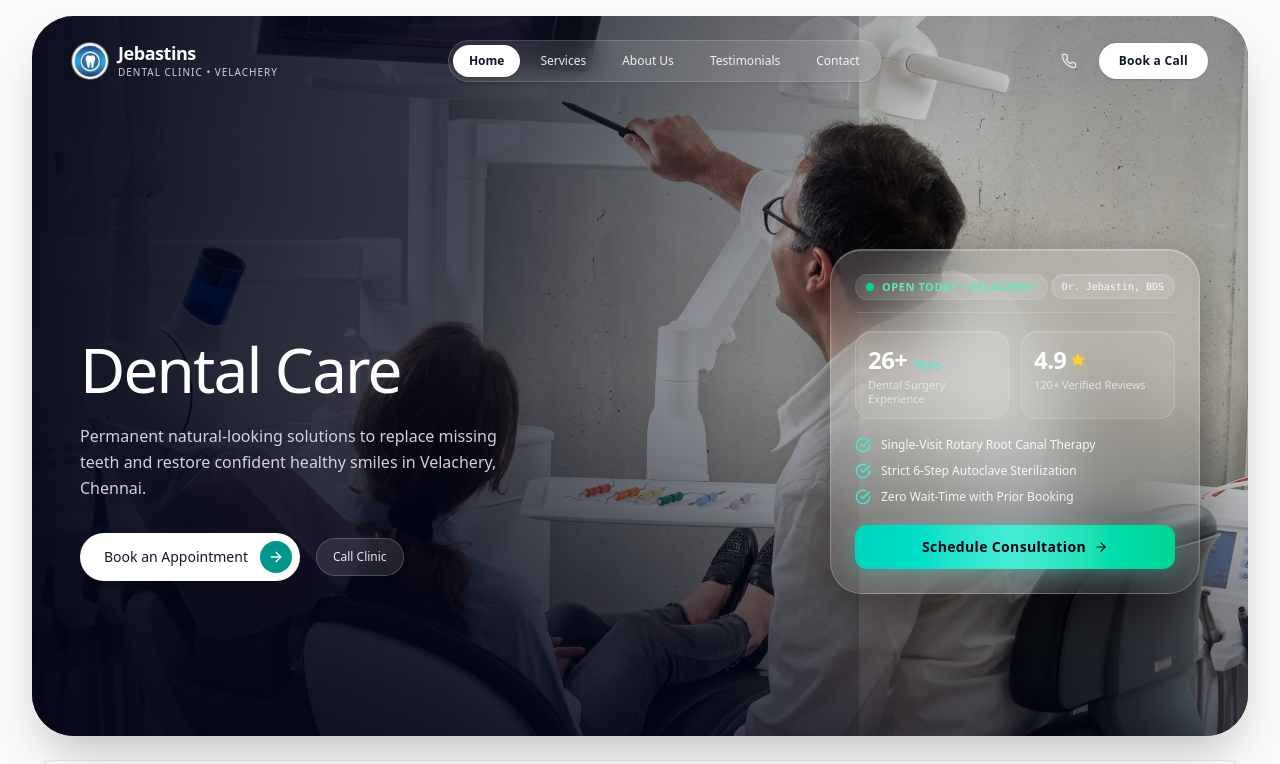
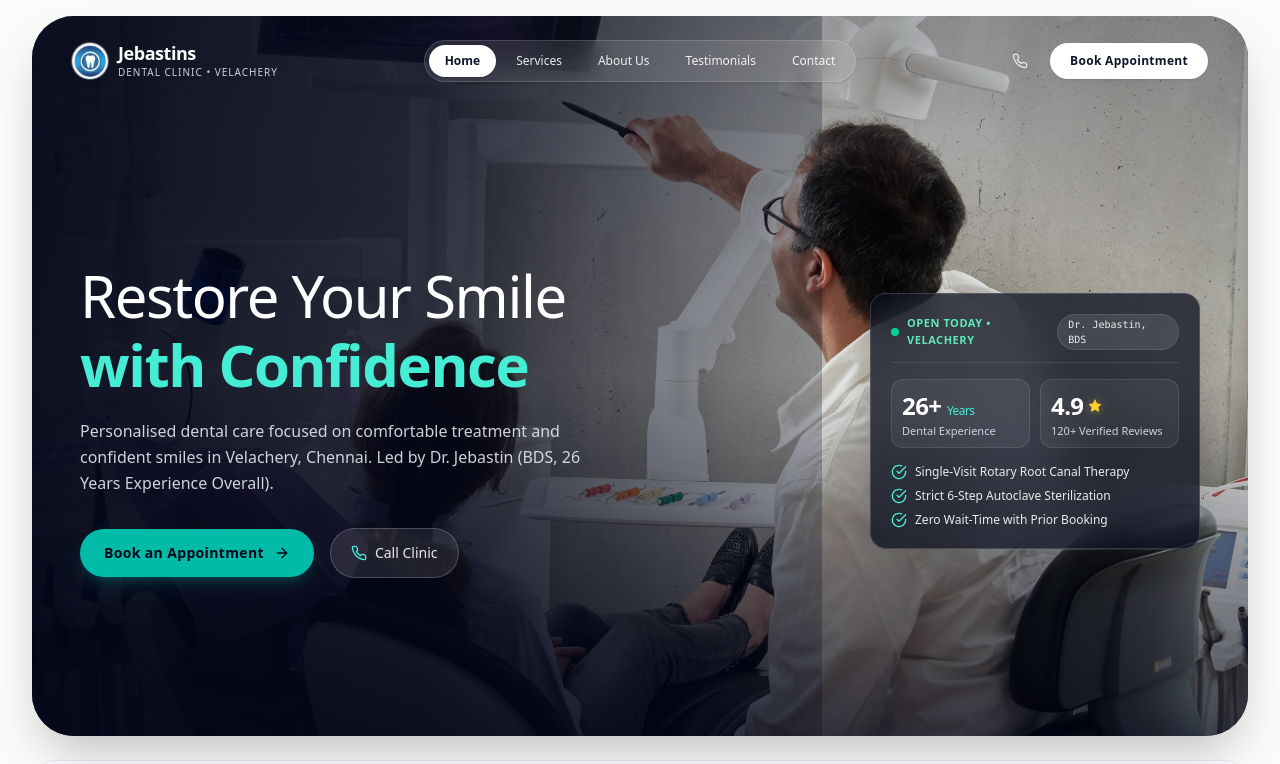
Before and after one commit to tharun-creator/webiste-demo, a Next.js app: page / in a window 1280 px wide. Shown: the top 764 px of the page. Built offline with nearby package versions, Linux system fonts and the light colour scheme.

Commit message:
feat(hero): refine hero UI, simplify CTA hierarchy, and compact trust card

```diff
--- a/next.config.ts
+++ b/next.config.ts
@@ -2,6 +2,7 @@ import type { NextConfig } from "next";
 
 const nextConfig: NextConfig = {
   reactStrictMode: true,
+  devIndicators: false,
   images: {
     remotePatterns: [
       { protocol: "https", hostname: "images.unsplash.com" },
--- a/src/components/HeroSection.tsx
+++ b/src/components/HeroSection.tsx
@@ -4,8 +4,7 @@ import React, { useRef } from "react";
 import Image from "next/image";
 import { motion, useScroll, useTransform, useReducedMotion } from "motion/react";
 import { Navbar } from "./Navbar";
-import { MorphingText } from "./motion/MorphingText";
-import { ArrowRightIcon, CheckCircleIcon, StarIcon } from "./Icons";
+import { ArrowRightIcon, CheckCircleIcon, StarIcon, PhoneIcon } from "./Icons";
 
 interface HeroSectionProps {
   onOpenBooking: (service?: string) => void;
@@ -59,7 +58,7 @@ export function HeroSection({ onOpenBooking }: HeroSectionProps) {
         {/* Background Image: High-definition authentic dental treatment with Scroll Parallax */}
         <div className="absolute inset-0 z-0 overflow-hidden">
           <motion.div
-            initial={{ scale: 1.06 }}
+            initial={{ scale: 1.05 }}
             animate={{ scale: 1 }}
             transition={{ duration: 1.6, ease: [0.16, 1, 0.3, 1] as const }}
             style={{ y: shouldReduceMotion ? 0 : bgY }}
@@ -67,17 +66,17 @@ export function HeroSection({ onOpenBooking }: HeroSectionProps) {
           >
             <Image
               src="/images/hero-patient.jpg"
-              alt="Family-friendly gentle dental treatment at Jebastins Dental Clinic"
+              alt="Family-friendly gentle dental treatment at Jebastins Dental Clinic, Velachery"
               fill
               priority
-              className="object-cover object-[70%_center] sm:object-right"
+              className="object-cover object-[78%_center] sm:object-[75%_center] lg:object-[80%_center]"
               sizes="(max-width: 1280px) 100vw, 1440px"
             />
           </motion.div>
 
-          {/* Precision Vignette & Gradient Overlays */}
-          <div className="absolute inset-0 bg-gradient-to-r from-slate-950/95 via-slate-950/70 to-slate-950/20 sm:w-[68%]" />
-          <div className="absolute inset-0 bg-gradient-to-t from-slate-950/65 via-transparent to-slate-950/25" />
+          {/* Precision Vignette & Gradient Overlays: Deep navy on left, calm and softer toward dentist on right */}
+          <div className="absolute inset-0 bg-gradient-to-r from-slate-950/95 via-slate-950/80 to-slate-950/25 sm:w-[72%] lg:w-[65%]" />
+          <div className="absolute inset-0 bg-gradient-to-t from-slate-950/70 via-transparent to-slate-950/30" />
         </div>
 
         {/* Floating Top Navigation */}
@@ -94,70 +93,59 @@ export function HeroSection({ onOpenBooking }: HeroSectionProps) {
             animate="visible"
             className="max-w-xl"
           >
-            {/* Headline with Morphing Typography & Masked Staggered Entrance */}
+            {/* Headline with Professional Editorial Hierarchy */}
             <motion.h1
               variants={itemVariants}
-              className="text-4xl sm:text-5xl lg:text-[62px] font-normal tracking-[-0.03em] leading-[1.08] text-white"
+              className="text-3xl sm:text-4xl md:text-5xl lg:text-[54px] xl:text-[58px] font-medium tracking-tight leading-[1.12] text-white"
             >
-              <span className="block min-h-[1.15em]">
-                <MorphingText
-                  words={[
-                    "Family-Friendly",
-                    "Gentle & Caring",
-                    "Precision Implant",
-                    "Laser Endodontic",
-                    "Confident Smile",
-                  ]}
-                  highlightClassName="text-white font-normal"
-                />
-              </span>
-              <span className="font-medium text-white block mt-1">Dental Care</span>
+              <span className="block">Restore Your Smile</span>
+              <span className="font-semibold text-teal-300 block mt-1">with Confidence</span>
             </motion.h1>
 
             {/* Supporting Copy */}
             <motion.p
               variants={itemVariants}
-              className="mt-5 text-sm sm:text-base text-slate-200/90 leading-relaxed font-normal max-w-md"
+              className="mt-5 text-sm sm:text-base text-slate-200/90 leading-relaxed font-normal max-w-lg"
             >
-              Permanent natural-looking solutions to replace missing teeth and
-              restore confident healthy smiles in Velachery, Chennai.
+              Personalised dental care focused on comfortable treatment and confident
+              smiles in Velachery, Chennai. Led by Dr. Jebastin (BDS, 26 Years Experience Overall).
             </motion.p>
 
-            {/* Primary CTA with Spring Physics & Touch Targets */}
+            {/* Primary & Secondary CTA Hierarchy */}
             <motion.div variants={itemVariants} className="mt-8 flex flex-wrap items-center gap-3.5 sm:gap-4">
               <motion.button
-                whileHover={{ scale: 1.03, y: -1 }}
+                whileHover={{ scale: 1.02 }}
                 whileTap={{ scale: 0.98 }}
                 transition={{ type: "spring", bounce: 0.15, visualDuration: 0.3 }}
                 onClick={() => onOpenBooking("General Consultation")}
-                className="group pl-5 pr-1.5 py-1.5 sm:pl-6 sm:pr-2 sm:py-2 rounded-full bg-white hover:bg-slate-50 text-slate-900 text-xs sm:text-sm font-medium shadow-lg flex items-center gap-3 cursor-pointer touch-manipulation"
+                className="px-6 py-3.5 rounded-full bg-teal-500 hover:bg-teal-400 active:bg-teal-600 text-slate-950 text-xs sm:text-sm font-semibold tracking-wide shadow-lg shadow-teal-500/20 flex items-center gap-2.5 cursor-pointer touch-manipulation transition-all"
               >
                 <span>Book an Appointment</span>
-                <span className="w-7 h-7 sm:w-8 sm:h-8 rounded-full bg-teal-600 text-white flex items-center justify-center group-hover:bg-teal-700 transition-colors">
-                  <ArrowRightIcon className="w-3.5 h-3.5 sm:w-4 sm:h-4 group-hover:translate-x-0.5 transition-transform" />
-                </span>
+                <ArrowRightIcon className="w-4 h-4" />
               </motion.button>
 
               <a
                 href="tel:+919840012345"
-                className="inline-flex items-center gap-2 text-xs text-white/90 py-2.5 px-4 rounded-full bg-white/10 hover:bg-white/20 backdrop-blur-md border border-white/20 font-medium transition-colors touch-manipulation"
+                title="Call Jebastins Dental Clinic: +91 98400 12345"
+                className="inline-flex items-center gap-2 text-xs sm:text-sm text-white/90 hover:text-white py-3.5 px-5 rounded-full bg-white/10 hover:bg-white/15 border border-white/20 font-medium transition-colors touch-manipulation"
               >
+                <PhoneIcon className="w-4 h-4 text-teal-300" />
                 <span>Call Clinic</span>
               </a>
             </motion.div>
           </motion.div>
 
-          {/* Right: Floating Clinical Details & Practice Highlights Card (Apple-Style Glassmorphism) */}
+          {/* Right: Floating Clinical Trust & Highlights Card (Refined Supporting Element) */}
           <motion.div
             initial={{ opacity: 0, y: 22 }}
             animate={{ opacity: 1, y: 0 }}
             transition={{ delay: 0.3, duration: 0.8, ease: [0.16, 1, 0.3, 1] as const }}
             whileHover={{ y: -3 }}
-            className="w-full max-w-md lg:max-w-[340px] xl:max-w-[370px] bg-gradient-to-b from-white/[0.15] via-white/[0.08] to-white/[0.03] backdrop-blur-2xl border border-white/20 border-t-white/35 rounded-[26px] sm:rounded-[32px] p-4.5 sm:p-5.5 lg:p-6 shadow-[0_20px_50px_rgba(0,0,0,0.45),inset_0_1px_1px_0_rgba(255,255,255,0.25)] text-white space-y-4 self-start lg:self-center transform-gpu"
+            className="w-full max-w-sm lg:max-w-[310px] xl:max-w-[330px] bg-slate-950/70 backdrop-blur-xl border border-white/15 rounded-2xl p-4.5 sm:p-5 shadow-2xl text-white space-y-3.5 self-start lg:self-center transform-gpu"
           >
             {/* Live Availability Status */}
-            <div className="flex items-center justify-between pb-3 border-b border-white/15">
-              <div className="flex items-center gap-2 bg-white/[0.06] backdrop-blur-md px-2.5 py-1 rounded-full border border-white/10">
+            <div className="flex items-center justify-between pb-3 border-b border-white/10">
+              <div className="flex items-center gap-2">
                 <span className="relative flex h-2 w-2">
                   <span className="animate-ping absolute inline-flex h-full w-full rounded-full bg-emerald-400 opacity-75" />
                   <span className="relative inline-flex rounded-full h-2 w-2 bg-emerald-400" />
@@ -166,59 +154,47 @@ export function HeroSection({ onOpenBooking }: HeroSectionProps) {
                   Open Today • Velachery
                 </span>
               </div>
-              <span className="text-[10px] font-mono text-white/90 bg-white/[0.08] backdrop-blur-md px-2.5 py-1 rounded-full border border-white/15 shadow-[inset_0_1px_0_0_rgba(255,255,255,0.15)]">
+              <span className="text-[10px] font-mono text-white/90 bg-white/10 px-2.5 py-0.5 rounded-full border border-white/10">
                 Dr. Jebastin, BDS
               </span>
             </div>
 
-            {/* Key Clinical Metrics (Apple-Style Glass Tiles) */}
-            <div className="grid grid-cols-2 gap-3 pt-0.5">
-              <div className="bg-white/[0.07] hover:bg-white/[0.12] transition-colors rounded-2xl p-3 border border-white/15 shadow-[inset_0_1px_0_0_rgba(255,255,255,0.15)]">
-                <span className="text-2xl font-bold tracking-tight text-white block">
+            {/* Key Clinical Metrics */}
+            <div className="grid grid-cols-2 gap-2.5 pt-0.5">
+              <div className="bg-white/[0.06] rounded-xl p-2.5 border border-white/10">
+                <span className="text-xl sm:text-2xl font-bold tracking-tight text-white block">
                   26+ <span className="text-xs font-normal text-teal-300">Years</span>
                 </span>
-                <span className="text-[11px] text-slate-200/90 font-medium leading-tight block mt-0.5">
-                  Dental Surgery Experience
+                <span className="text-[10px] sm:text-[11px] text-slate-300 font-medium leading-tight block mt-0.5">
+                  Dental Experience
                 </span>
               </div>
 
-              <div className="bg-white/[0.07] hover:bg-white/[0.12] transition-colors rounded-2xl p-3 border border-white/15 shadow-[inset_0_1px_0_0_rgba(255,255,255,0.15)]">
+              <div className="bg-white/[0.06] rounded-xl p-2.5 border border-white/10">
                 <div className="flex items-center gap-1 text-amber-300">
-                  <span className="text-2xl font-bold tracking-tight text-white">4.9</span>
+                  <span className="text-xl sm:text-2xl font-bold tracking-tight text-white">4.9</span>
                   <StarIcon className="w-3.5 h-3.5 fill-amber-300 inline drop-shadow-[0_1px_4px_rgba(252,211,77,0.4)]" />
                 </div>
-                <span className="text-[11px] text-slate-200/90 font-medium leading-tight block mt-0.5">
+                <span className="text-[10px] sm:text-[11px] text-slate-300 font-medium leading-tight block mt-0.5">
                   120+ Verified Reviews
                 </span>
               </div>
             </div>
 
             {/* Reassuring Clinical Standards */}
-            <div className="space-y-2.5 pt-0.5 text-xs text-white/90 font-normal">
-              <div className="flex items-center gap-2.5">
-                <CheckCircleIcon className="w-4 h-4 text-teal-300 shrink-0 drop-shadow-[0_1px_4px_rgba(45,212,191,0.35)]" />
+            <div className="space-y-2 pt-0.5 text-xs text-white/90 font-normal">
+              <div className="flex items-center gap-2">
+                <CheckCircleIcon className="w-4 h-4 text-teal-300 shrink-0" />
                 <span>Single-Visit Rotary Root Canal Therapy</span>
               </div>
-              <div className="flex items-center gap-2.5">
-                <CheckCircleIcon className="w-4 h-4 text-teal-300 shrink-0 drop-shadow-[0_1px_4px_rgba(45,212,191,0.35)]" />
+              <div className="flex items-center gap-2">
+                <CheckCircleIcon className="w-4 h-4 text-teal-300 shrink-0" />
                 <span>Strict 6-Step Autoclave Sterilization</span>
               </div>
-              <div className="flex items-center gap-2.5">
-                <CheckCircleIcon className="w-4 h-4 text-teal-300 shrink-0 drop-shadow-[0_1px_4px_rgba(45,212,191,0.35)]" />
+              <div className="flex items-center gap-2">
+                <CheckCircleIcon className="w-4 h-4 text-teal-300 shrink-0" />
                 <span>Zero Wait-Time with Prior Booking</span>
               </div>
-            </div>
-
-            {/* Apple-Style Glass Action Button (HIG Minimum 44px Touch Target) */}
-            <div className="pt-1">
-              <button
-                type="button"
-                onClick={() => onOpenBooking("Consultation with Dr. Jebastin")}
-                className="w-full min-h-[44px] py-3 px-4 rounded-xl bg-gradient-to-r from-teal-400 via-teal-300 to-emerald-400 hover:from-teal-300 hover:to-emerald-300 text-slate-950 text-xs sm:text-sm font-semibold tracking-wide transition-all shadow-[0_4px_20px_rgba(45,212,191,0.35)] flex items-center justify-center gap-2 cursor-pointer touch-manipulation active:scale-[0.98]"
-              >
-                <span>Schedule Consultation</span>
-                <ArrowRightIcon className="w-3.5 h-3.5" />
-              </button>
             </div>
           </motion.div>
         </div>
--- a/src/components/Navbar.tsx
+++ b/src/components/Navbar.tsx
@@ -198,7 +198,7 @@ export function Navbar({ onOpenBooking }: NavbarProps) {
                   : "bg-white hover:bg-slate-50 text-slate-900"
               }`}
             >
-              Book a Call
+              Book Appointment
             </button>
           </div>
 
```
